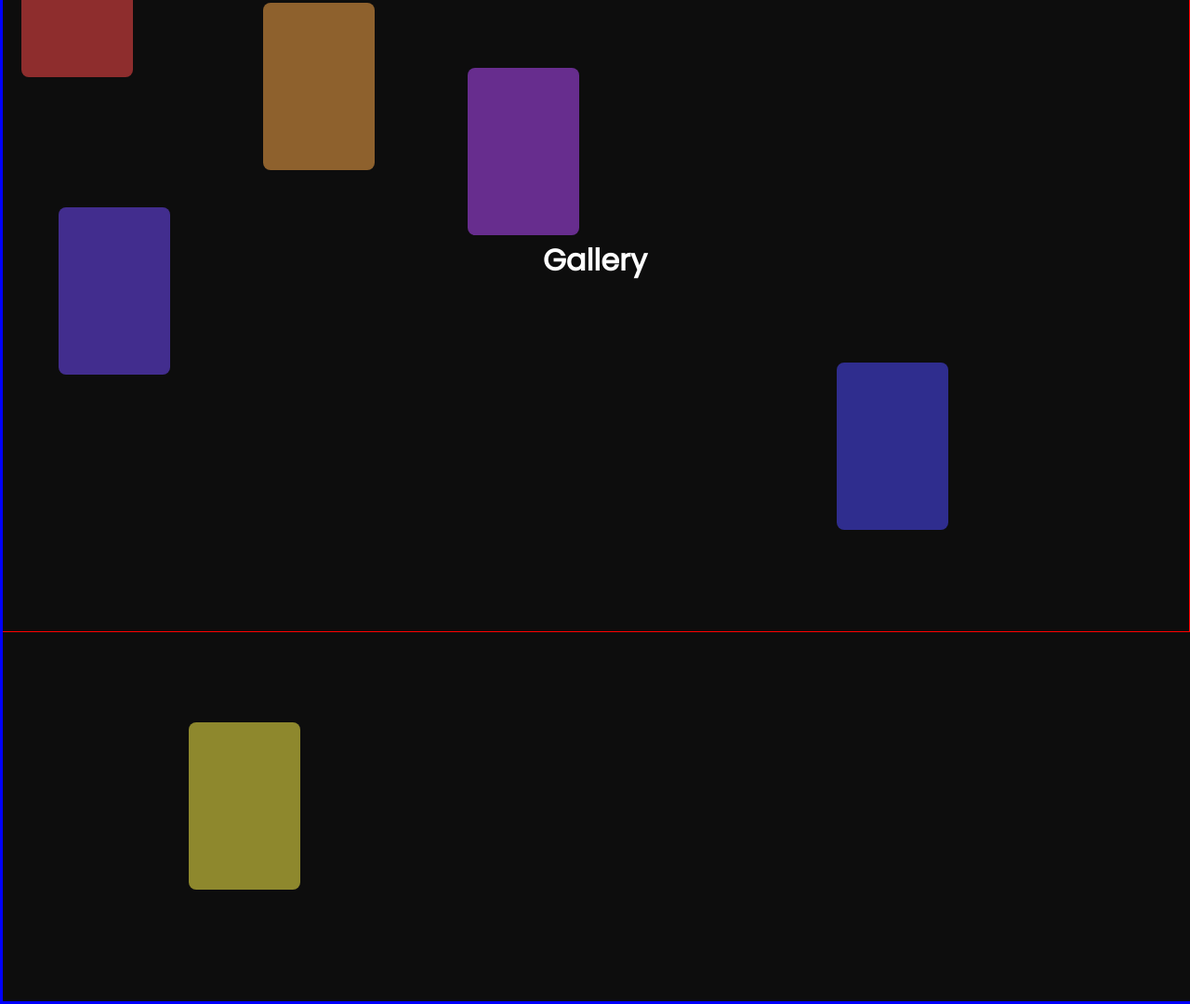
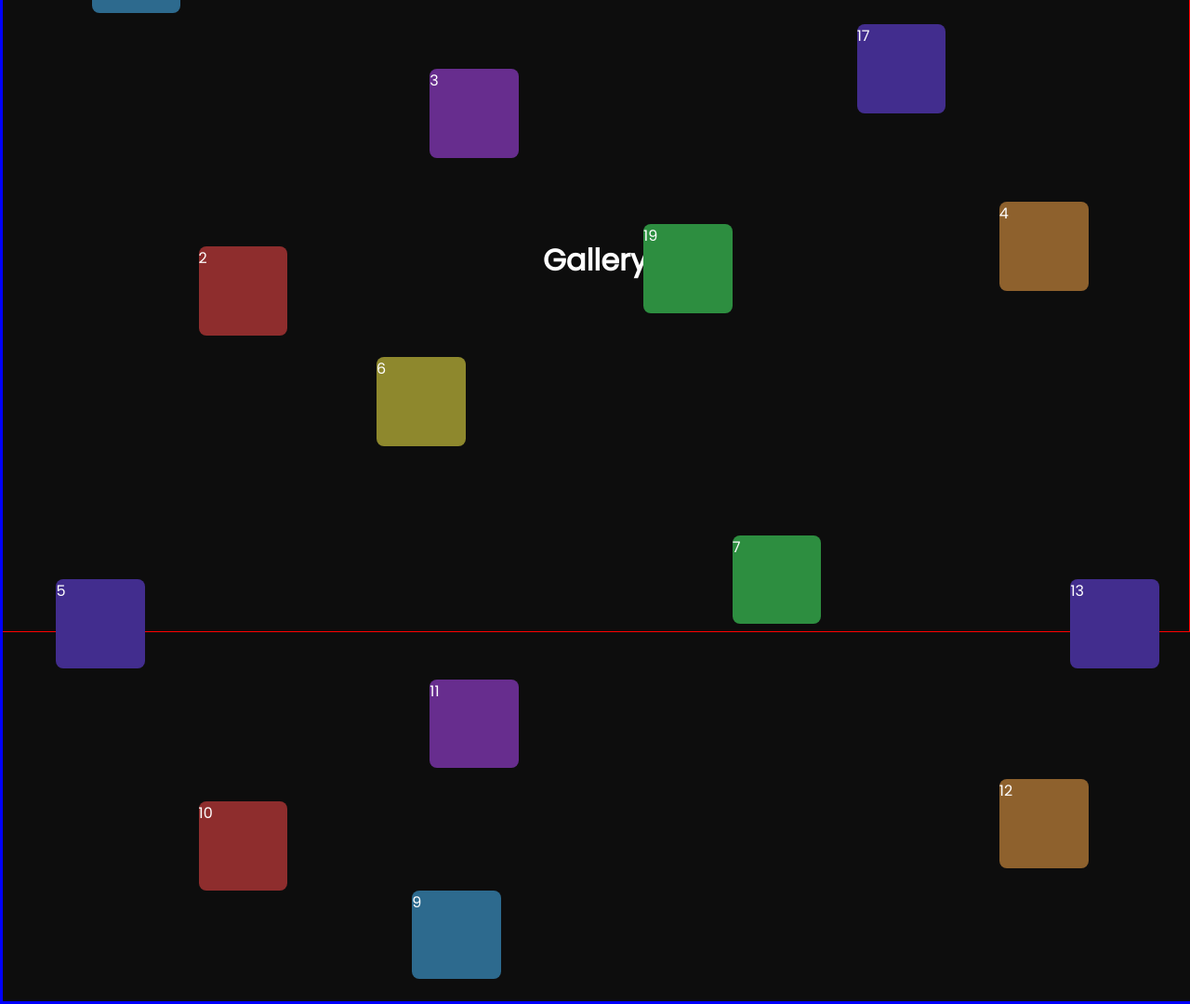
Before and after one commit to jakubgrygiel/experiments, a plain HTML site: page palette gallery mouse effect/index.html in a window 1280 px wide. Shown: the part 120-1200 px from the top of the page at 93% size. Drawn offline with Linux system fonts and the light colour scheme.

Commit message:
Add more cards and improve animation

```diff
--- a/palette gallery mouse effect/app.js
+++ b/palette gallery mouse effect/app.js
@@ -2,15 +2,10 @@ const body = document.querySelector("body");
 const galleryWrapper = document.querySelector(".gallery-wrapper");
 const gallery = document.querySelector(".gallery");
 
-const cursorTiming = {
-  duration: 300,
+const animTiming = {
+  duration: 3000,
   fill: "forwards",
-  easing: "linear",
-};
-const animTiming = {
-  duration: 1000,
-  fill: "forwards",
-  easing: "ease",
+  easing: "cubic-bezier(.36,.75,.35,.99)",
 };
 
 let mousePosX;
--- a/palette gallery mouse effect/index.html
+++ b/palette gallery mouse effect/index.html
@@ -15,17 +15,26 @@
             <h1>Gallery</h1>
         </div>
         <div class="gallery">
-            <div class="pic"></div>
-            <div class="pic"></div>
-            <div class="pic"></div>
-            <div class="pic"></div>
-            <div class="pic"></div>
-            <div class="pic"></div>
-            <div class="pic"></div>
-            <div class="pic"></div>
-            <!-- </img
-                src="https://images.unsplash.com/photo-1501555088652-021faa106b9b?ixlib=rb-4.0.3&ixid=MnwxMjA3fDB8MHxwaG90by1wYWdlfHx8fGVufDB8fHx8&auto=format&fit=crop&w=1473&q=80" />
-        -->
+            <div class="pic">1</div>
+            <div class="pic">2</div>
+            <div class="pic">3</div>
+            <div class="pic">4</div>
+            <div class="pic">5</div>
+            <div class="pic">6</div>
+            <div class="pic">7</div>
+            <div class="pic">8</div>
+            <div class="pic">9</div>
+            <div class="pic">10</div>
+            <div class="pic">11</div>
+            <div class="pic">12</div>
+            <div class="pic">13</div>
+            <div class="pic">14</div>
+            <div class="pic">15</div>
+            <div class="pic">16</div>
+            <div class="pic">17</div>
+            <div class="pic">18</div>
+            <div class="pic">19</div>
+            <div class="pic">20</div>
         </div>
     </div>
     <script src="app.js"></script>
--- a/palette gallery mouse effect/style.scss
+++ b/palette gallery mouse effect/style.scss
@@ -36,56 +36,133 @@ body {
     width: 150%;
     border: 3px solid blue;
 
-    // img {
-    //     height: 120%;
-    // }
     .pic {
         position: absolute;
-        height: 180px;
-        width: 120px;
+        height: 8%;
+        width: 5%;
         background-color: rgb(47, 45, 142);
         border-radius: 8px;
     }
 
+    .pic:nth-child(1) {
+        top: 3%;
+        left: 5%;
+        background-color: rgb(45, 106, 142);
+    }
+
+
     .pic:nth-child(2) {
-        top: 20px;
-        left: 20px;
+        top: 32%;
+        left: 11%;
         background-color: rgb(142, 45, 45);
     }
 
     .pic:nth-child(3) {
-        top: 190px;
-        left: 500px;
+        top: 16%;
+        left: 24%;
         background-color: rgb(103, 45, 142);
     }
 
     .pic:nth-child(4) {
-        top: 120px;
-        left: 280px;
+        top: 28%;
+        left: 56%;
         background-color: rgb(142, 97, 45);
     }
 
     .pic:nth-child(5) {
-        top: 340px;
-        left: 60px;
+        top: 62%;
+        left: 3%;
         background-color: rgb(66, 45, 142);
     }
 
     .pic:nth-child(6) {
-        bottom: 120px;
-        left: 200px;
+        top: 42%;
+        left: 21%;
         background-color: rgb(142, 136, 45);
     }
 
     .pic:nth-child(7) {
-        top: 490px;
-        right: 20px;
+        top: 58%;
+        left: 41%;
         background-color: rgb(45, 142, 64);
     }
 
     .pic:nth-child(8) {
-        bottom: 50px;
-        right: 50px;
+        top: 82%;
+        left: 72%;
+        background-color: rgb(45, 110, 142);
+    }
+
+    .pic:nth-child(9) {
+        top: 90%;
+        left: 23%;
+        background-color: rgb(45, 106, 142);
+    }
+
+
+    .pic:nth-child(10) {
+        top: 82%;
+        left: 11%;
+        background-color: rgb(142, 45, 45);
+    }
+
+    .pic:nth-child(11) {
+        top: 71%;
+        left: 24%;
+        background-color: rgb(103, 45, 142);
+    }
+
+    .pic:nth-child(12) {
+        top: 80%;
+        left: 56%;
+        background-color: rgb(142, 97, 45);
+    }
+
+    .pic:nth-child(13) {
+        top: 62%;
+        left: 60%;
+        background-color: rgb(66, 45, 142);
+    }
+
+    .pic:nth-child(14) {
+        top: 76%;
+        left: 89%;
+        background-color: rgb(142, 136, 45);
+    }
+
+    .pic:nth-child(15) {
+        top: 12%;
+        left: 81%;
+        background-color: rgb(45, 142, 64);
+    }
+
+    .pic:nth-child(16) {
+        top: 56%;
+        left: 80%;
+        background-color: rgb(45, 110, 142);
+    }
+
+    .pic:nth-child(17) {
+        top: 12%;
+        left: 48%;
+        background-color: rgb(66, 45, 142);
+    }
+
+    .pic:nth-child(18) {
+        top: 36%;
+        left: 73%;
+        background-color: rgb(142, 136, 45);
+    }
+
+    .pic:nth-child(19) {
+        top: 30%;
+        left: 36%;
+        background-color: rgb(45, 142, 64);
+    }
+
+    .pic:nth-child(20) {
+        top: 29%;
+        left: 88%;
         background-color: rgb(45, 110, 142);
     }
 }
```
Also changed, not shown: palette gallery mouse effect/style.css, 1 other file.
